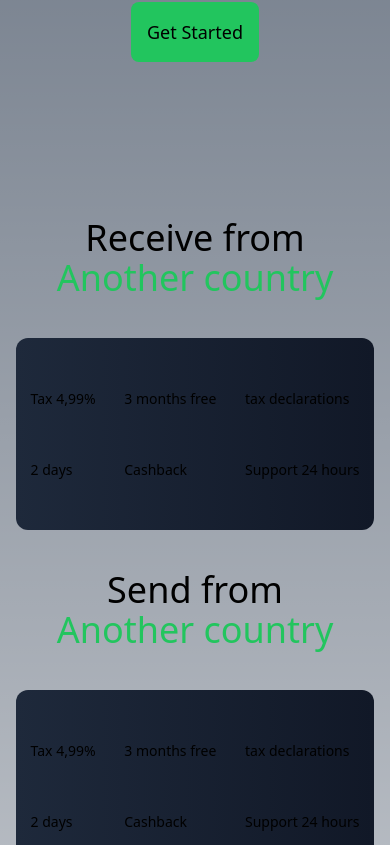
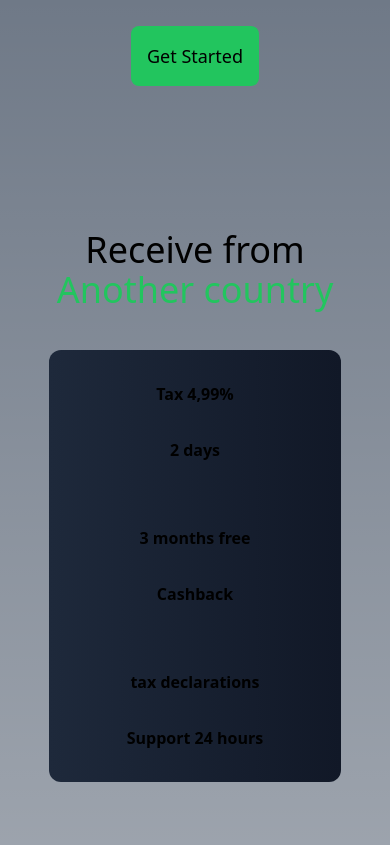
Before and after one commit to GustavoSod/bank-dashboard, a Next.js app: page / in a window 390 px wide. Shown: the part 1124-1969 px from the top of the page. Built offline with nearby package versions, Linux system fonts and the light colour scheme.

Commit message:
fix some component problems

```diff
--- a/src/components/presentation/index.tsx
+++ b/src/components/presentation/index.tsx
@@ -2,7 +2,7 @@ import Image from "next/image";
 
 export default function Presentation() {
   return (
-    <div className="flex items-center w-full justify-evenly flex-wrap mb-24 mt-12">
+    <div className="flex items-center w-full justify-evenly flex-wrap lg:mb-24 mb-16 mt-12">
       <div className="relative h-[60vh] w-[68vh]">
         <Image
           src="/manmachine.png"
@@ -12,7 +12,7 @@ export default function Presentation() {
           priority
         />
       </div>
-      <div className=" lg:w-2/5 w-11/12 lg:text-start text-center lg:mt-0 mt-14">
+      <div className=" lg:w-2/5 w-11/12 lg:text-start text-center lg:mt-0 mt-20">
         <h1 className=" text-5xl font-semibold p-5">Your <span className="text-green-500">Money Fast</span></h1>
         <p className="p-5">Lorem ipsum dolor sit amet, consectetur adipisicing elit. Magnam, beatae repellat magni aliquid et voluptates esse aspernatur ipsum aperiam illum accusantium vero! Repellendus corrupti repudiandae molestiae fugiat, cumque ullam minus. illum accusantium vero! Repellendus corrupti</p>
         <button className=" bg-green-500 p-4 rounded-lg m-5 text-lg hover:bg-green-800">Get Started</button>
--- a/src/components/questions/index.tsx
+++ b/src/components/questions/index.tsx
@@ -27,7 +27,7 @@ const Questions: React.FC = () => {
 
   return (
     <div className="flex items-center w-full justify-center">
-      <div className="w-4/5 rounded-lg items-center justify-center mt-40">
+      <div className="w-4/5 rounded-lg items-center justify-center sm:mt-40 mt-24">
         <div className="bg-green-500 rounded-lg text-center p-4">
           <h1 className="lg:text-5xl sm:text-4xl text-3xl font-semibold">Questions</h1>
         </div>
--- a/src/components/steps/index.tsx
+++ b/src/components/steps/index.tsx
@@ -1,22 +1,22 @@
 export default function Steps({title, subTitle}:{title: string, subTitle: string}){
     return(
-        <div className="lg:flex lg:flex-row flex flex-col w-full justify-around items-center lg:mt-20">
-            <div className="mb-10 mt-10 lg:mt-10 lg:mb-0 sm:ml-10 lg:text-start text-center">
+        <div className=" flex lg:flex lg:flex-row flex-col w-full justify-around items-center lg:mt-20 mt-5">
+            <div className="flex-col mb-10 mt-10 lg:mt-10 lg:mb-0 sm:ml-10 lg:text-start text-center">
                 <h2 className="lg:text-5xl text-4xl text-white-400 font-medium mr-auto">{title}</h2>
                 <h2 className="lg:text-5xl text-4xl text-white-400 font-medium text-green-500">{subTitle}</h2>
             </div>
-            <div className=" flex flex-wrap justify-around bg-gradient-to-r from-slate-800 to bg-gray-900 lg:w-5/12 w-11/12 items-center rounded-xl hover:bg-gray-800">
-                <div className="flex flex-col justify-evenly h-48">
-                    <p className="lg:text-base sm:text-base text-sm flex-wrap">Tax 4,99%</p>
-                    <p className="lg:text-base sm:text-base text-sm">2 days</p>
+            <div className=" flex sm:flex-row flex-col justify-around bg-gradient-to-r from-slate-800 to bg-gray-900 lg:w-5/12 sm:w-11/12 w-3/4 items-center rounded-xl">
+                <div className="flex flex-col justify-evenly sm:h-48 h-36 font-semibold text-center">
+                    <p className="lg:text-base sm:text-base flex-wrap font-semibold">Tax 4,99%</p>
+                    <p className="lg:text-base sm:text-base font-semibold">2 days</p>
                 </div>
-                <div className="flex flex-col justify-evenly h-48">
-                    <p className="lg:text-base sm:text-base text-sm">3 months free</p>
-                    <p className="lg:text-base sm:text-base text-sm">Cashback</p>
+                <div className="flex flex-col justify-evenly sm:h-48 h-36 font-semibold text-center">
+                    <p className="lg:text-base sm:text-base font-semibold">3 months free</p>
+                    <p className="lg:text-base sm:text-base font-semibold">Cashback</p>
                 </div>
-                <div className="flex flex-col justify-evenly h-48">
-                    <p className="lg:text-base sm:text-base text-sm">tax declarations</p>
-                    <p className="lg:text-base sm:text-base text-sm">Support 24 hours</p>
+                <div className="flex flex-col justify-evenly sm:h-48 h-36 font-semibold text-center">
+                    <p className="lg:text-base sm:text-base font-semibold">tax declarations</p>
+                    <p className="lg:text-base sm:text-base font-semibold">Support 24 hours</p>
                 </div>
             </div>
         </div>
```
